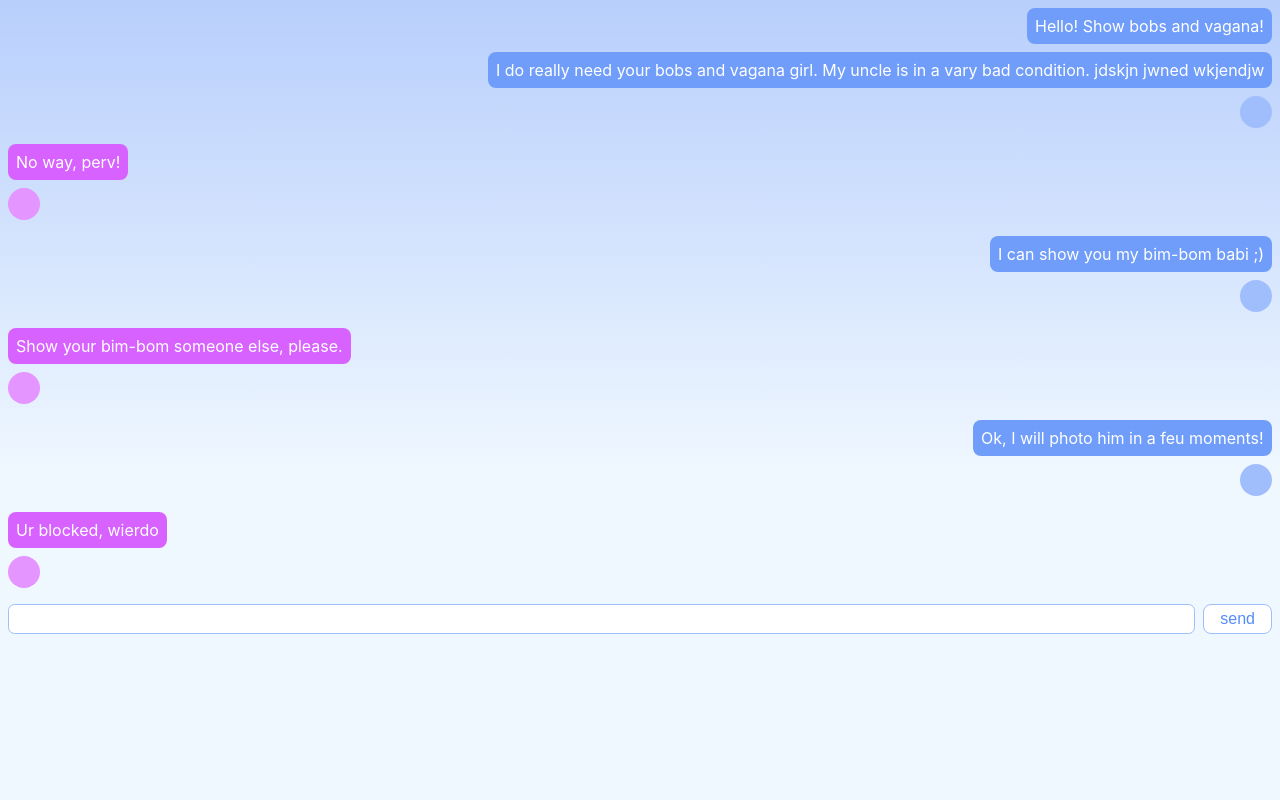
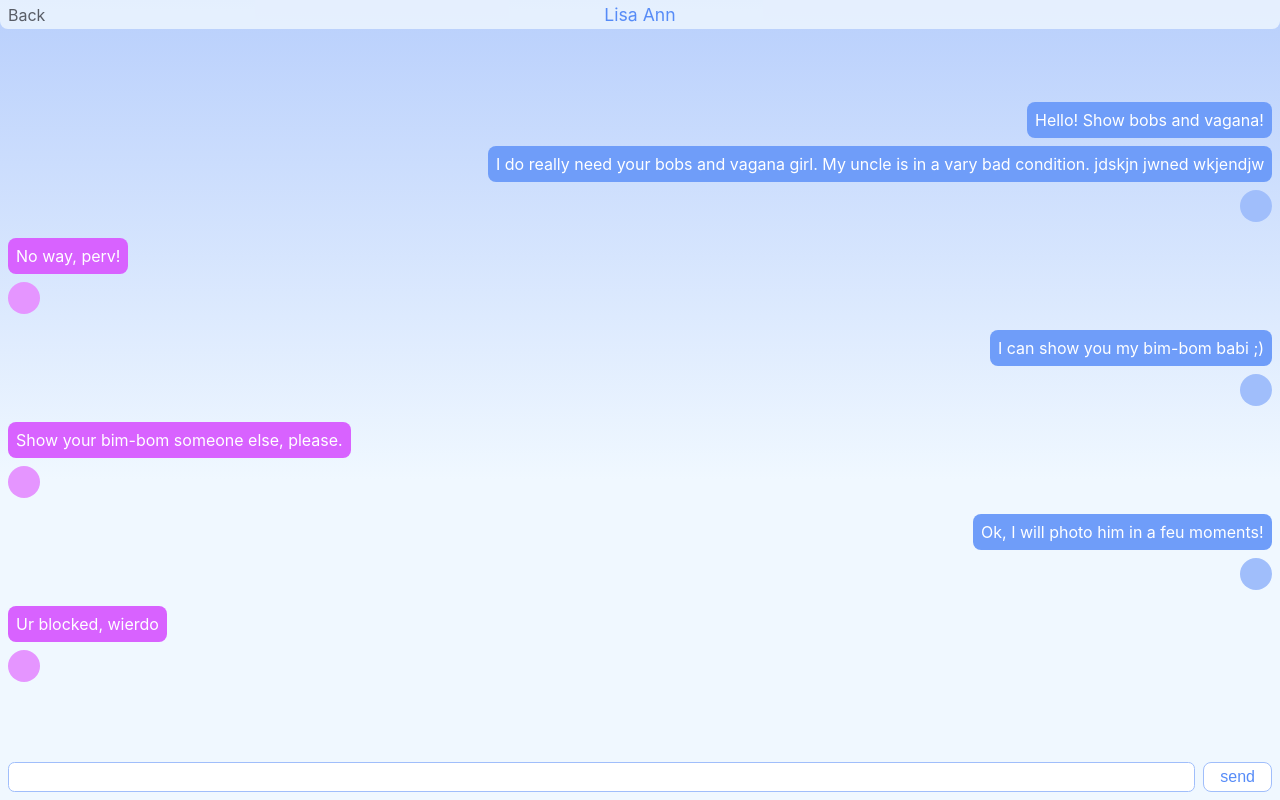
Before and after one commit to platon517/tags, a React (Create React App) app: page / in a window 1280 px wide. Built offline with nearby package versions, Linux system fonts and the light colour scheme.

Commit message:
upper plate

```diff
--- a/src/components/dumb/ChatContainer/ChatContainer.jsx
+++ b/src/components/dumb/ChatContainer/ChatContainer.jsx
@@ -2,6 +2,7 @@ import React from 'react';
 import styles from './ChatContainer.module.scss';
 import {MessagesZone} from "./MessagesZone/MessagesZone";
 import {InputZone} from "./InputZone/InputZone";
+import {UpperPlate} from "./UpperPlate/UpperPlate";
 
 export const ChatContainer = props => {
 
@@ -65,6 +66,7 @@ export const ChatContainer = props => {
 
   return(
     <div className={styles.container}>
+      <UpperPlate name={'Lisa Ann'}/>
       <MessagesZone messages={messages}/>
       <InputZone sendMessage={sendMessage}/>
     </div>
--- a/src/components/dumb/ChatContainer/ChatContainer.module.scss
+++ b/src/components/dumb/ChatContainer/ChatContainer.module.scss
@@ -8,4 +8,5 @@
   overflow-y: scroll;
   //flex-grow: 2;
   -webkit-overflow-scrolling:touch;
+  justify-content: space-between;
 }
--- a/src/components/dumb/ChatContainer/InputZone/InputZone.module.scss
+++ b/src/components/dumb/ChatContainer/InputZone/InputZone.module.scss
@@ -17,6 +17,7 @@ textarea, button {
   display: flex;
   padding: 0.5em;
   box-sizing: border-box;
+  align-self: flex-end;
 }
 
 .text{
--- /dev/null
+++ b/src/components/dumb/ChatContainer/UpperPlate/UpperPlate.jsx
@@ -0,0 +1,11 @@
+import React from 'react';
+import styles from './UpperPlate.module.scss';
+
+export const UpperPlate = props => {
+  return (
+    <div className={styles.plate}>
+      <div className={styles.back}>Back</div>
+      <div className={styles.name}>{props.name}</div>
+    </div>
+  );
+};
--- /dev/null
+++ b/src/components/dumb/ChatContainer/UpperPlate/UpperPlate.module.scss
@@ -0,0 +1,28 @@
+@import "../../../../styles/constants";
+
+.plate{
+  display: flex;
+  justify-content: center;
+  position: relative;
+  padding: 0.25em;
+  background-color: $main_bg;
+  border-bottom-right-radius: 0.5em;
+  border-bottom-left-radius: 0.5em;
+  opacity: 0.8;
+  box-sizing: border-box;
+}
+
+.back{
+  position: absolute;
+  top: 0;
+  left: 0.5em;
+  color: #414141;
+  height: 100%;
+  display: flex;
+  align-items: center;
+}
+
+.name{
+  color: darken($main_blue, 20%);
+  font-size: 1.1em;
+}
```
